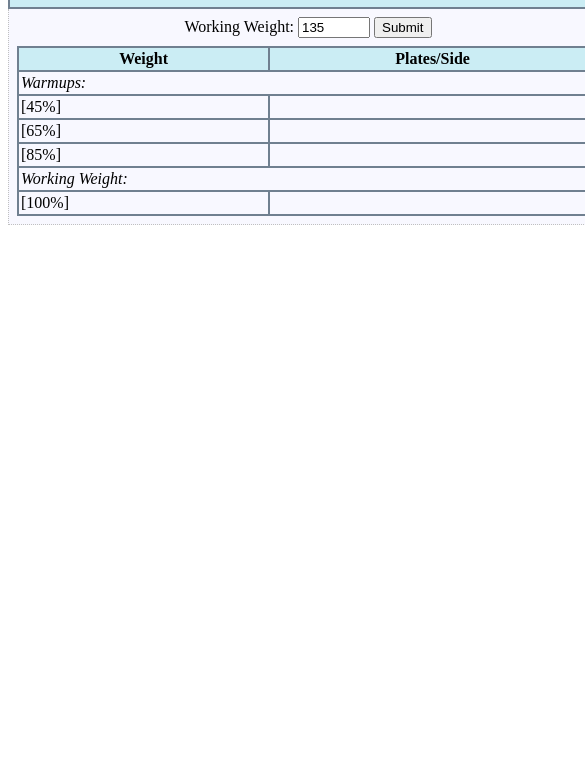
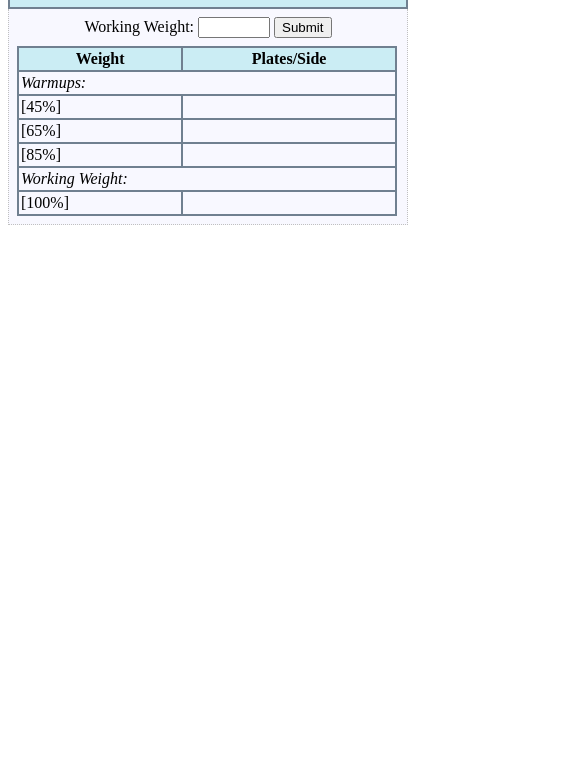
Before and after one commit to Fediry/barbellPlateCounter, a plain HTML site: page index.html in a window 390 px wide. Shown: the part 83-844 px from the top of the page, 585 px wide, since content can reach past the window. Drawn offline with Linux system fonts and the light colour scheme.

Commit message:
Adjusted the page to stop the form from reloading the page, and shrunk the page for better look on mobile

```diff
--- a/barbellPlateCalculator.js
+++ b/barbellPlateCalculator.js
@@ -7,7 +7,8 @@
  * Version: 0.5
  * Date: 3/25/2024
 */
-function calculatePlates() {
+function calculatePlates(e) {
+
     // Percentages for warmups
     const PERCENT_45 = 0.45;
     const PERCENT_65 = 0.65;
--- a/index.html
+++ b/index.html
@@ -12,9 +12,9 @@
             <h1>Barbell Plate Calculator</h1>
         </div>
         <div class="content">
-            <form>
-                <label>Working Weight: <input type="number" name="weightInput" id="weightInput" value="135"
-                                              min="1" max="2000" size="6" required></label>
+            <form onsubmit="return false">
+                <label>Working Weight: </label>
+                <input type="number" name="weightInput" id="weightInput" min="1" max="2000" required>
                 <input type="submit" value="Submit" name="weightSubmit" id="weightSubmit" onclick="return calculatePlates()">
             </form>
 
--- a/style.css
+++ b/style.css
@@ -5,7 +5,7 @@ form {
 }
 
 table {
-    width: 580px;
+    width: 380px;
     border-collapse: collapse;
     border-spacing: 0;
     border: 2px solid black;
@@ -36,7 +36,7 @@ span {
 
 /* Main content */
 .main-grid {
-    width: 600px;
+    width: 400px;
     height: auto;
     margin: auto;
 }
```
